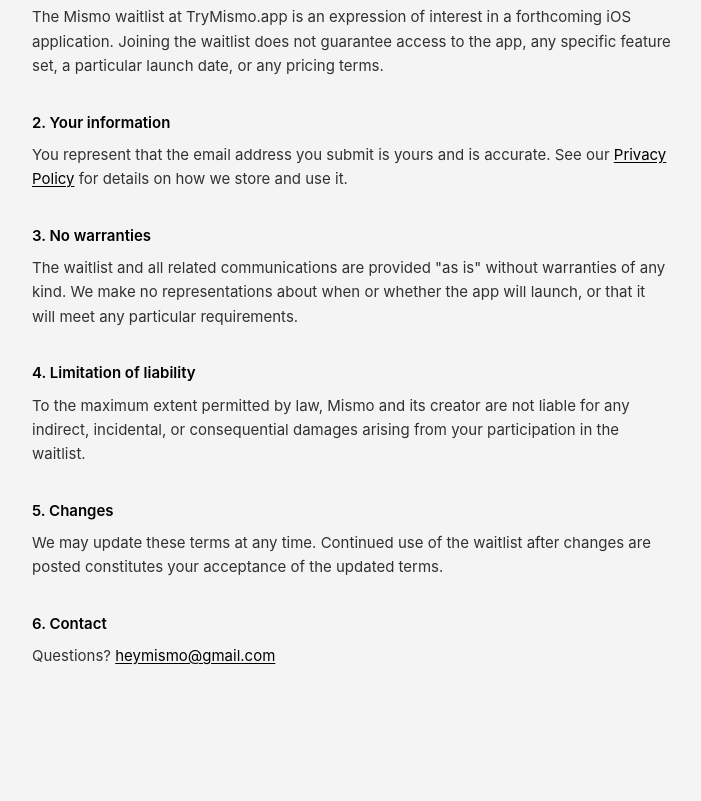
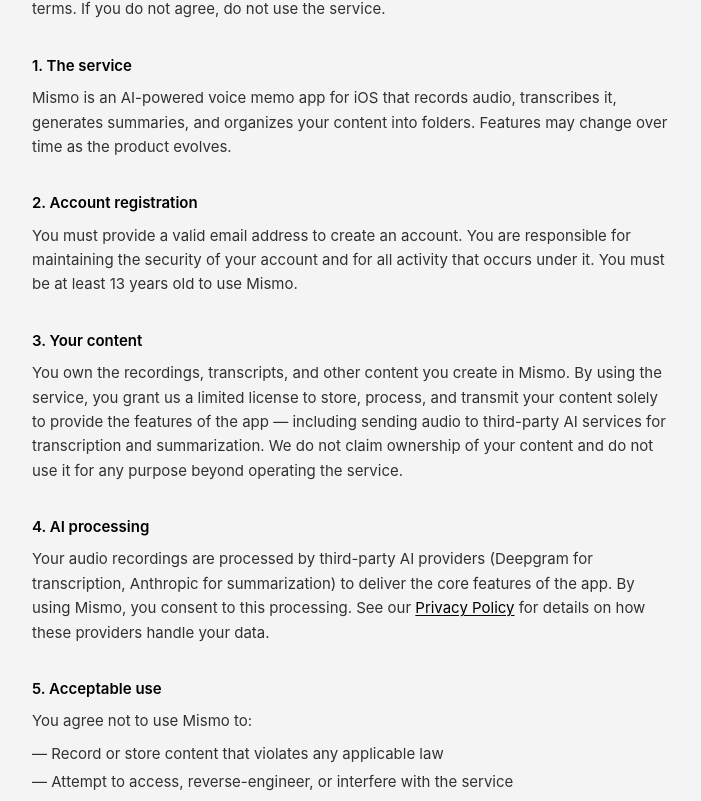
Before and after one commit to damianizaguirre/try-mismo, a Next.js app: page /terms in a window 1280 px wide. Shown: the part 234-1035 px from the top of the page, without its empty margins (288-989 px from the left). Before the commit the page ends 951 px from the top, so only its background shows below. Built offline with nearby package versions, Linux system fonts and the light colour scheme.

Commit message:
Rewrite terms of service to cover the full app, not just the waitlist

```diff
--- a/app/terms/page.tsx
+++ b/app/terms/page.tsx
@@ -25,58 +25,108 @@
         <p className="text-sm text-black/40 mb-10">Effective June 24, 2026</p>
 
         <section className="space-y-8 text-[15px] leading-relaxed text-black/80">
+
           <div>
-            <h2 className="font-semibold text-black mb-2">1. Purpose of the waitlist</h2>
             <p>
-              The Mismo waitlist at TryMismo.app is an expression of interest in a forthcoming
-              iOS application. Joining the waitlist does not guarantee access to the app, any
-              specific feature set, a particular launch date, or any pricing terms.
+              By creating an account or using Mismo (&quot;the app&quot;, &quot;the service&quot;),
+              you agree to these terms. If you do not agree, do not use the service.
             </p>
           </div>
 
           <div>
-            <h2 className="font-semibold text-black mb-2">2. Your information</h2>
+            <h2 className="font-semibold text-black mb-2">1. The service</h2>
             <p>
-              You represent that the email address you submit is yours and is accurate. See
-              our{' '}
+              Mismo is an AI-powered voice memo app for iOS that records audio, transcribes it,
+              generates summaries, and organizes your content into folders. Features may change
+              over time as the product evolves.
+            </p>
+          </div>
+
+          <div>
+            <h2 className="font-semibold text-black mb-2">2. Account registration</h2>
+            <p>
+              You must provide a valid email address to create an account. You are responsible
+              for maintaining the security of your account and for all activity that occurs
+              under it. You must be at least 13 years old to use Mismo.
+            </p>
+          </div>
+
+          <div>
+            <h2 className="font-semibold text-black mb-2">3. Your content</h2>
+            <p>
+              You own the recordings, transcripts, and other content you create in Mismo. By
+              using the service, you grant us a limited license to store, process, and transmit
+              your content solely to provide the features of the app — including sending audio
+              to third-party AI services for transcription and summarization. We do not claim
+              ownership of your content and do not use it for any purpose beyond operating the
+              service.
+            </p>
+          </div>
+
+          <div>
+            <h2 className="font-semibold text-black mb-2">4. AI processing</h2>
+            <p>
+              Your audio recordings are processed by third-party AI providers (Deepgram for
+              transcription, Anthropic for summarization) to deliver the core features of the
+              app. By using Mismo, you consent to this processing. See our{' '}
               <Link
                 href="/privacy"
                 className="text-black underline underline-offset-2 hover:text-black/60 transition-colors"
               >
                 Privacy Policy
               </Link>{' '}
-              for details on how we store and use it.
+              for details on how these providers handle your data.
             </p>
           </div>
 
           <div>
-            <h2 className="font-semibold text-black mb-2">3. No warranties</h2>
+            <h2 className="font-semibold text-black mb-2">5. Acceptable use</h2>
+            <p>You agree not to use Mismo to:</p>
+            <ul className="mt-2 space-y-1 list-none">
+              <li>— Record or store content that violates any applicable law</li>
+              <li>— Attempt to access, reverse-engineer, or interfere with the service</li>
+              <li>— Use the service in any way that could harm other users or third parties</li>
+            </ul>
+          </div>
+
+          <div>
+            <h2 className="font-semibold text-black mb-2">6. No warranties</h2>
             <p>
-              The waitlist and all related communications are provided &quot;as is&quot; without
-              warranties of any kind. We make no representations about when or whether the app
-              will launch, or that it will meet any particular requirements.
+              Mismo is provided &quot;as is&quot; without warranties of any kind. We do not
+              guarantee that the service will be uninterrupted, error-free, or that AI-generated
+              transcriptions, summaries, or reminders will be accurate.
             </p>
           </div>
 
           <div>
-            <h2 className="font-semibold text-black mb-2">4. Limitation of liability</h2>
+            <h2 className="font-semibold text-black mb-2">7. Limitation of liability</h2>
             <p>
               To the maximum extent permitted by law, Mismo and its creator are not liable for
-              any indirect, incidental, or consequential damages arising from your participation
-              in the waitlist.
+              any indirect, incidental, or consequential damages arising from your use of the
+              service, including any loss of data or reliance on AI-generated content.
             </p>
           </div>
 
           <div>
-            <h2 className="font-semibold text-black mb-2">5. Changes</h2>
+            <h2 className="font-semibold text-black mb-2">8. Account termination</h2>
             <p>
-              We may update these terms at any time. Continued use of the waitlist after changes
-              are posted constitutes your acceptance of the updated terms.
+              You may delete your account at any time via{' '}
+              <span className="font-medium text-black">Settings → Delete Account</span> in the
+              app. Deletion is immediate and permanent. We reserve the right to suspend or
+              terminate accounts that violate these terms.
             </p>
           </div>
 
           <div>
-            <h2 className="font-semibold text-black mb-2">6. Contact</h2>
+            <h2 className="font-semibold text-black mb-2">9. Changes</h2>
+            <p>
+              We may update these terms as the product evolves. Continued use of the service
+              after changes are posted constitutes your acceptance of the updated terms.
+            </p>
+          </div>
+
+          <div>
+            <h2 className="font-semibold text-black mb-2">10. Contact</h2>
             <p>
               Questions?{' '}
               <a
@@ -87,6 +137,7 @@
               </a>
             </p>
           </div>
+
         </section>
       </div>
     </main>
```
